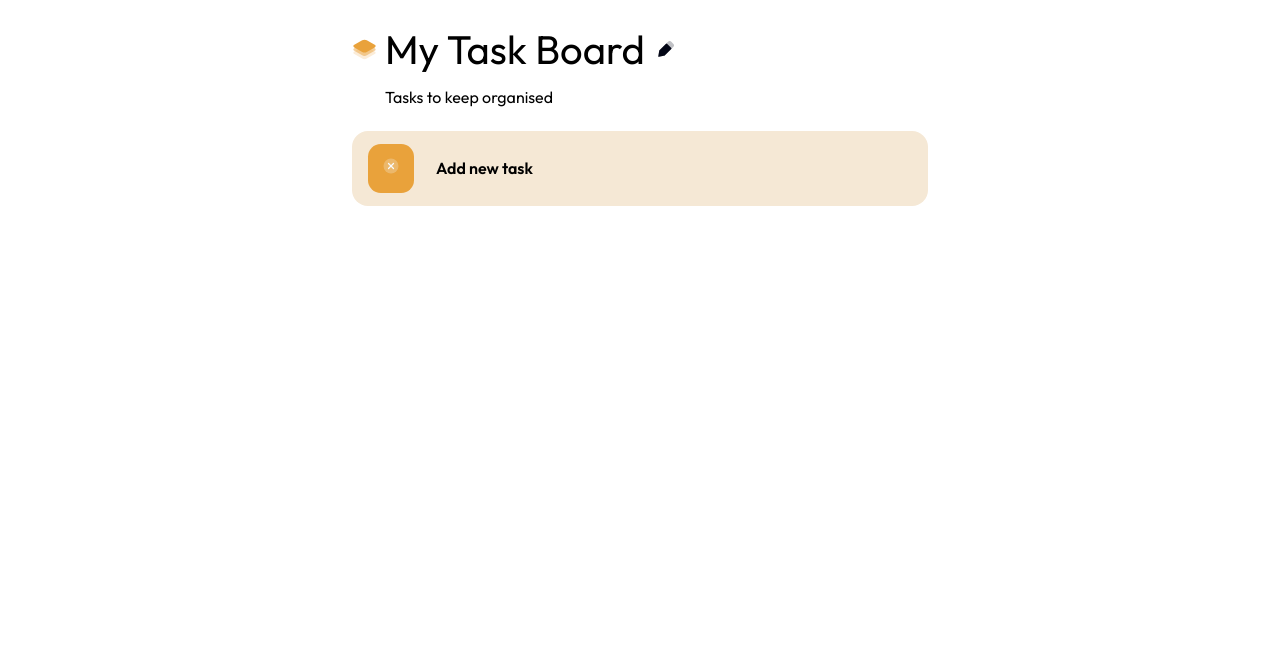
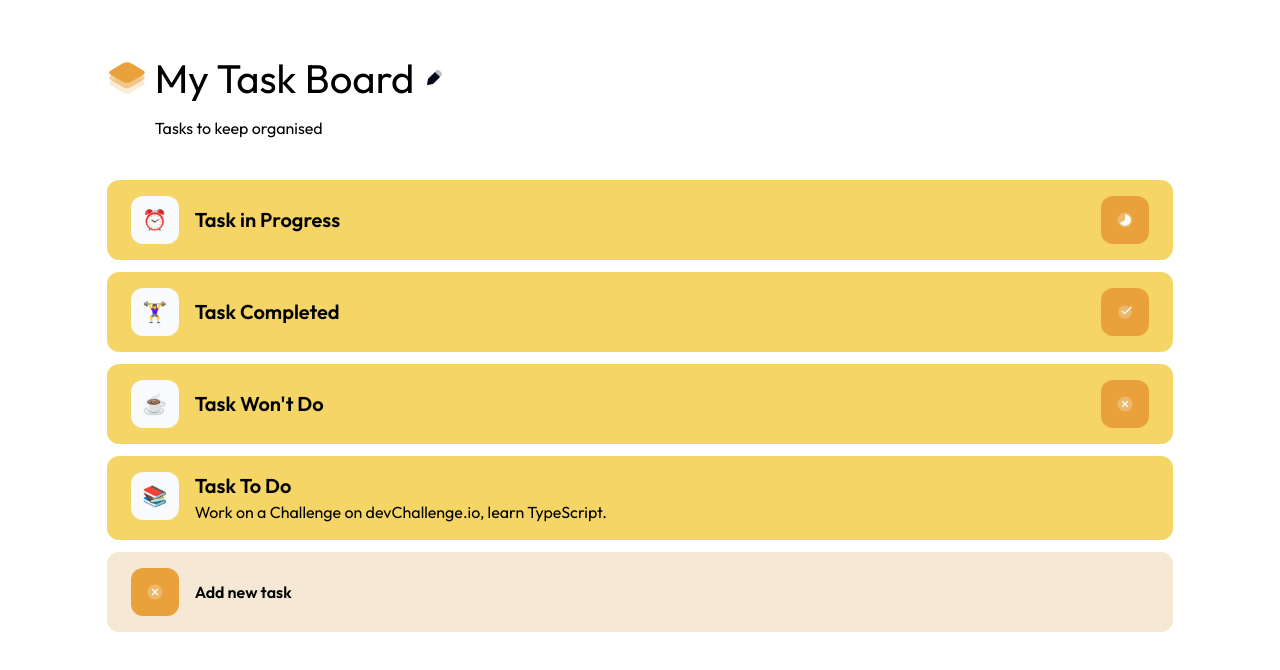
Before and after one commit to CodingLeonardo/task-board-challenge, a React (Vite) app in the folder client/: page / in a window 1280 px wide. Shown: the top 670 px of the page. Built offline with nearby package versions, Linux system fonts and the light colour scheme.

Commit message:
Refactor components and update layout

```diff
--- a/client/src/App.tsx
+++ b/client/src/App.tsx
@@ -1,7 +1,7 @@
-import IndexPage from "./components/IndexPage";
+import Board from "./components/Board";
 
 const App = () => {
-  return <IndexPage />;
+  return <Board />;
 };
 
 export default App;
--- /dev/null
+++ b/client/src/components/Board.tsx
@@ -0,0 +1,42 @@
+import Tasks from "./Tasks";
+import TaskEdit from "./TaskEdit";
+import Layout from "./Layout";
+import TaskButton from "./TaskButton";
+import {Task, TaskIcon, TaskStatus} from "../types.d";
+
+const tasks: Task[] = [
+  {
+    name: "Task in Progress",
+    icon: TaskIcon["clock"],
+    status: TaskStatus["inprogress"],
+  },
+  {
+    name: "Task Completed",
+    icon: TaskIcon["exercise"],
+    status: TaskStatus["completed"],
+  },
+  {
+    name: "Task Won't Do",
+    icon: TaskIcon["coffee"],
+    status: TaskStatus["wontdo"],
+  },
+  {
+    name: "Task To Do",
+    icon: TaskIcon["books"],
+    description: "Work on a Challenge on devChallenge.io, learn TypeScript.",
+  },
+];
+
+const Board = () => {
+  return (
+    <>
+      <Layout>
+        <Tasks tasks={tasks} />
+        <TaskButton />
+        {/* <TaskEdit /> */}
+      </Layout>
+    </>
+  );
+};
+
+export default Board;
--- a/client/src/components/Header.tsx
+++ b/client/src/components/Header.tsx
@@ -1,17 +1,23 @@
-import Logo from "../assets/Logo.svg"
-import Edit from "../assets/Edit_duotone.svg"
+import {FC} from "react";
+import Logo from "../assets/Logo.svg";
+import Edit from "../assets/Edit_duotone.svg";
 
-import "./styles/Header.css"
+// import "./styles/Header.css"
 
-const Header = () => {
-  return (
-    <header className="Header">
-      <img className="Header-logo" src={Logo} alt="Logo" />
-      <h1 className="Header-title">My Task Board</h1>
-      <img className="Header-edit" src={Edit} alt="Edit" />
-      <p className="Header-description">Tasks to keep organised</p>
-    </header>
-  )
+interface HeaderProps {
+  title: string;
+  description: string;
 }
 
-export default Header
+const Header: FC<HeaderProps> = ({title, description}) => {
+  return (
+    <header className="grid grid-cols-header items-center gap-x-2 pt-12 pb-10">
+      <img className="w-10" src={Logo} alt="Logo" />
+      <h1 className="text-title">{title}</h1>
+      <img className="w-6" src={Edit} alt="Edit" />
+      <p className="text-base mt-2 col-start-2">{description}</p>
+    </header>
+  );
+};
+
+export default Header;
--- a/client/src/components/IndexPage.tsx
+++ /dev/null
@@ -1,32 +0,0 @@
-import Header from "./Header";
-import Tasks from "./Tasks";
-import TaskEdit from "./TaskEdit";
-import {useModal} from "../store";
-
-import Close from "../assets/close_ring_duotone.svg";
-import "./styles/IndexPage.css";
-
-const IndexPage = () => {
-  const isOpened = useModal(state => state.isOpened);
-  const openModal = useModal(state => state.open);
-
-  return (
-    <>
-      <div className="container">
-        <Header />
-        <section className="IndexPage">
-          <Tasks />
-          <div className="IndexPage-addtask" onClick={openModal}>
-            <figure className="IndexPage-addtask__icon">
-              <img src={Close} alt="" />
-            </figure>
-            <h3 className="IndexPage-addtask__title">Add new task</h3>
-          </div>
-        </section>
-      </div>
-      {isOpened && <TaskEdit />}
-    </>
-  );
-};
-
-export default IndexPage;
--- /dev/null
+++ b/client/src/components/Layout.tsx
@@ -0,0 +1,19 @@
+import {FC, ReactNode} from "react";
+import Header from "./Header";
+
+interface LayoutProps {
+  children: ReactNode;
+}
+
+const Layout: FC<LayoutProps> = ({children}) => {
+  return (
+    <>
+      <main className="sm:w-10/12 m-auto">
+        <Header title="My Task Board" description="Tasks to keep organised" />
+        <div>{children}</div>
+      </main>
+    </>
+  );
+};
+
+export default Layout;
--- /dev/null
+++ b/client/src/components/TaskButton.tsx
@@ -0,0 +1,17 @@
+import {FC} from "react";
+import Close from "../assets/close_ring_duotone.svg";
+
+const TaskButton: FC = () => {
+  return (
+    <a
+      href="#"
+      className="grid grid-cols-taskcard gap-x-4 items-center px-6 py-4 bg-white-eggshell rounded-xl">
+      <figure className="flex justify-center items-center h-12 w-12 bg-orange-burnt rounded-xl">
+        <img src={Close} alt="" />
+      </figure>
+      <h3 className="text-base font-semibold text-black">Add new task</h3>
+    </a>
+  );
+};
+
+export default TaskButton;
--- a/client/src/components/TaskCard.tsx
+++ b/client/src/components/TaskCard.tsx
@@ -1,12 +1,13 @@
-import {TaskStatus, Task, TaskIcon} from "../types.d";
+import {FC} from "react";
+import {TaskStatus, Task} from "../types.d";
 
 import Time from "../assets/Time_atack_duotone.svg";
 import Done from "../assets/Done_round_duotone.svg";
 import Close from "../assets/close_ring_duotone.svg";
 
-import "./styles/TaskCard.css";
+interface TaskCardProps extends Task {}
 
-const TaskCard = ({name, description, icon, status}: Task) => {
+const TaskCard: FC<TaskCardProps> = ({name, description, icon, status}) => {
   const getStatusIcon = () => {
     if (status === TaskStatus.inprogress) {
       return Time;
@@ -20,15 +21,17 @@ const TaskCard = ({name, description, icon, status}: Task) => {
   };
 
   return (
-    <div className={`TaskCard TaskCard__${status}`}>
-      <figure className="TaskCard-icon">{icon}</figure>
-      <div className="TaskCard-content">
-        <h3 className="TaskCard-name">{name}</h3>
-        {description && <p className="TaskCard-description">{description}</p>}
+    <div className="grid grid-cols-taskcard gap-x-4 items-center px-6 py-4 rounded-xl bg-orange-cream mb-3">
+      <figure className="flex justify-center items-center h-12 w-12 self-start bg-white-snow text-xl rounded-xl">
+        {icon}
+      </figure>
+      <div className="pr-10">
+        <h3 className="text-xl font-semibold text-black">{name}</h3>
+        {description && <p className="text-base">{description}</p>}
       </div>
       {status && (
-        <div className="TaskCard-status">
-          <img src={getStatusIcon()} alt="TaskCard Status" />
+        <div className="flex justify-center items-center h-12 w-12 bg-orange-burnt rounded-xl">
+          <img className="" src={getStatusIcon()} alt="TaskCard Status" />
         </div>
       )}
     </div>
--- a/client/src/components/Tasks.tsx
+++ b/client/src/components/Tasks.tsx
@@ -1,13 +1,16 @@
+import {FC} from "react";
 import TaskCard from "./TaskCard";
-import {useTasks} from "../store";
-const Tasks = () => {
-  const tasks = useTasks(state => state.tasks);
+import {Task} from "../types.d";
 
-  console.log(tasks);
+interface TasksProps {
+  tasks: Task[];
+}
 
-  return tasks.map(({name, description, icon, status}: Task) => {
+const Tasks: FC<TasksProps> = ({tasks}) => {
+  return tasks.map(({name, description, icon, status}, key) => {
     return (
       <TaskCard
+        key={key}
         name={name}
         description={description}
         icon={icon}
--- a/client/src/index.css
+++ b/client/src/index.css
@@ -1,4 +1,8 @@
 @import url("https://fonts.googleapis.com/css2?family=Outfit:wght@100;400;500;600&display=swap");
+
+@tailwind base;
+@tailwind components;
+@tailwind utilities;
 
 :root {
   color-scheme: light dark;
--- a/client/src/types.d.tsx
+++ b/client/src/types.d.tsx
@@ -13,9 +13,9 @@ export enum TaskStatus {
   wontdo = "wontdo",
 }
 
-export type Task = {
+export interface Task {
   name: string;
   description?: string;
   icon: TaskIcon;
   status?: TaskStatus;
-};
+}
```
